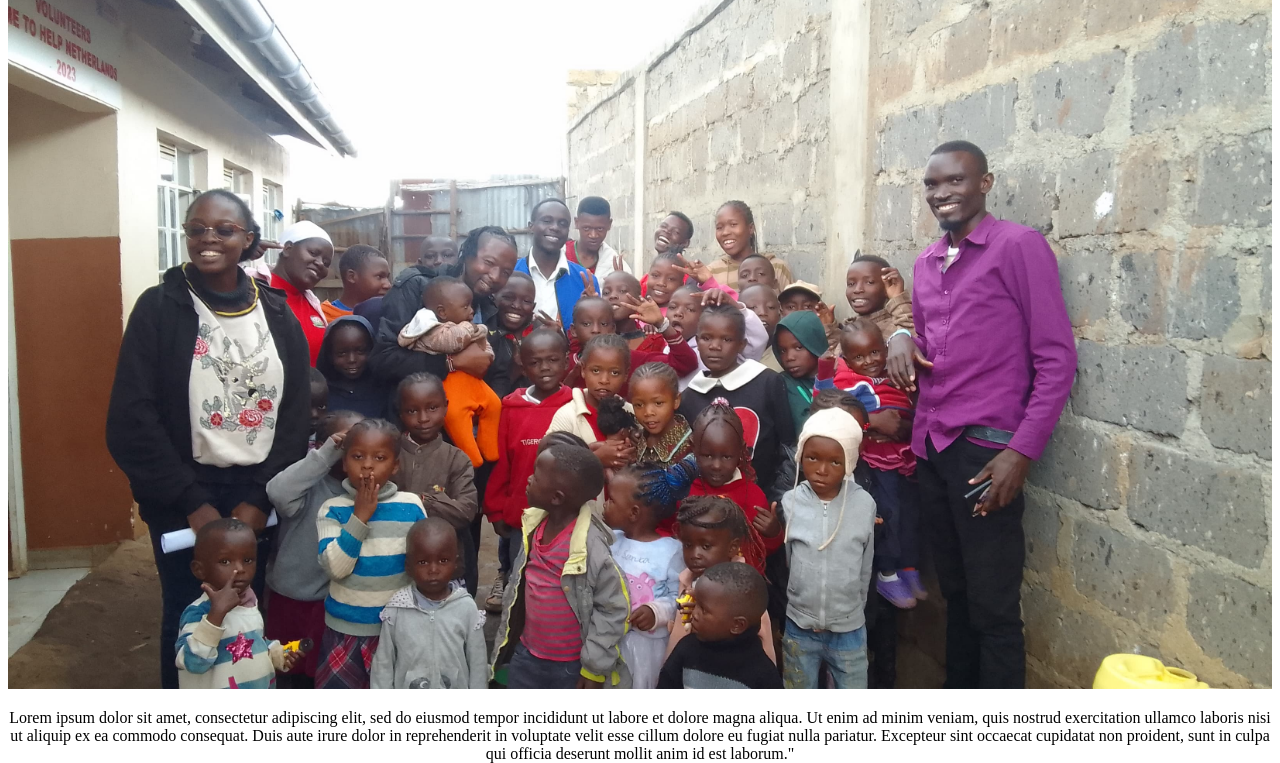
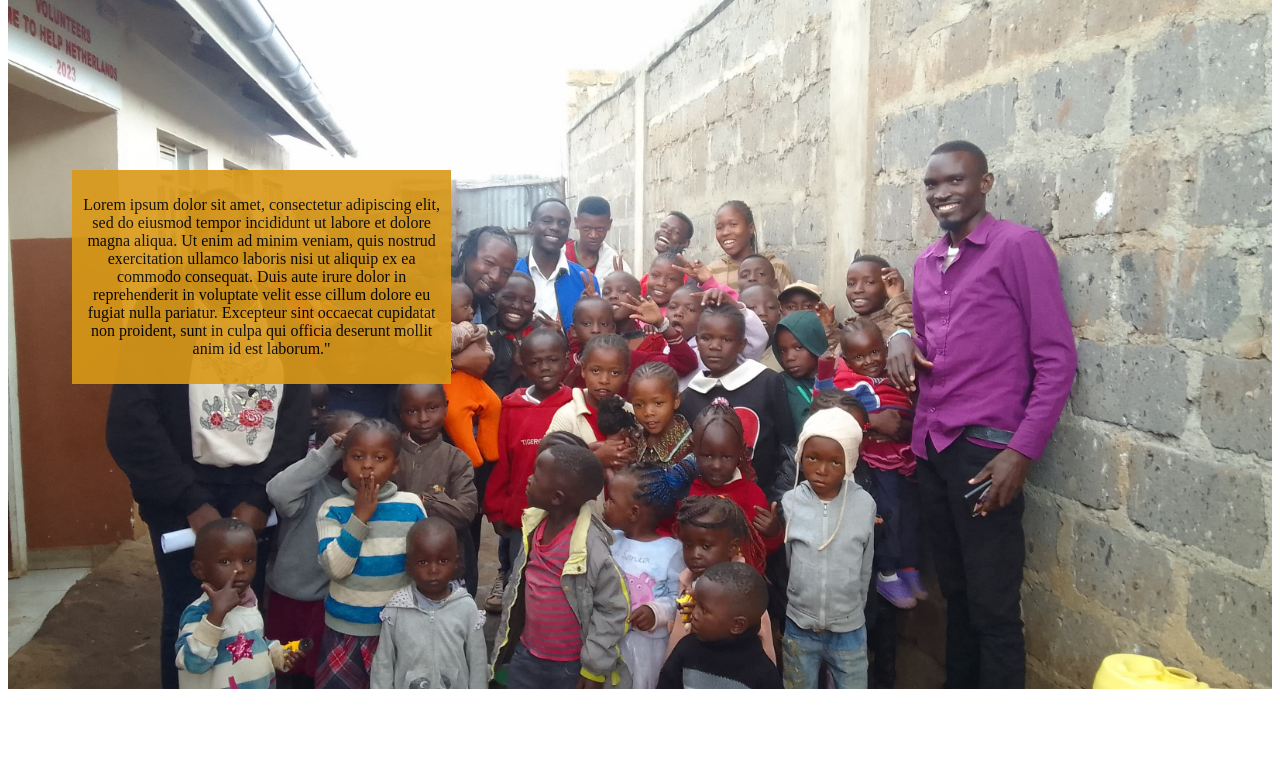
Before and after one commit to Onesmus-Kilonzo/Glowers-foundation-website, a plain HTML site: page index.htm in a window 1280 px wide. Shown: the part 180-943 px from the top of the page. After the commit the page ends 873 px from the top, so only its background shows below. Drawn offline with Linux system fonts and the light colour scheme.

Commit message:
Uknown update

```diff
--- a/index.htm
+++ b/index.htm
@@ -25,12 +25,13 @@
         }
         .social-media {
             grid-column: 8/ 13;
-            background-color: white;
+
 
             grid-row: 1 / 2;
             text-align: right;
             padding-top: 15px;
             padding-right: 0;
+
 
 
         }
@@ -42,6 +43,7 @@
         }
         .photo-holder {
             grid-column: 1 /13;
+            position: relative;
         }
         div {
             text-align: center;
@@ -72,11 +74,25 @@
         .main-photo {
             width: 100%;
 
+
+
         }
         .heading {
             grid-column: 3 / 8;
             text-align: center;
             font-variant: small-caps;
+
+        }
+        .text-info {
+            max-width: 30%;
+            padding: 10px;
+            background-color: #da9917;
+            margin: auto;
+            position: absolute;
+            top: 15vw;
+            left: 5vw;
+            opacity: 0.9;
+
         }
     </style>
 </head>
@@ -103,9 +119,11 @@
     </div>
     <div class="photo-holder">
         <img src="cover2.jpeg" class="main-photo">
-        <div><p>Lorem ipsum dolor sit amet, consectetur adipiscing elit, sed do eiusmod tempor incididunt ut labore et dolore magna aliqua. Ut enim ad minim veniam, quis nostrud exercitation ullamco laboris nisi ut aliquip ex ea commodo consequat. Duis aute irure dolor in reprehenderit in voluptate velit esse cillum dolore eu fugiat nulla pariatur. Excepteur sint occaecat cupidatat non proident, sunt in culpa qui officia deserunt mollit anim id est laborum."
+        <div class="text-info">
+            <p>Lorem ipsum dolor sit amet, consectetur adipiscing elit, sed do eiusmod tempor incididunt ut labore et dolore magna aliqua. Ut enim ad minim veniam, quis nostrud exercitation ullamco laboris nisi ut aliquip ex ea commodo consequat. Duis aute irure dolor in reprehenderit in voluptate velit esse cillum dolore eu fugiat nulla pariatur. Excepteur sint occaecat cupidatat non proident, sunt in culpa qui officia deserunt mollit anim id est laborum."
+           </p>
+        </div>
 
-        </div></p>
     </div>
 
 
```
Also changed, not shown: Logo2.jpeg (added), 2 other files.
